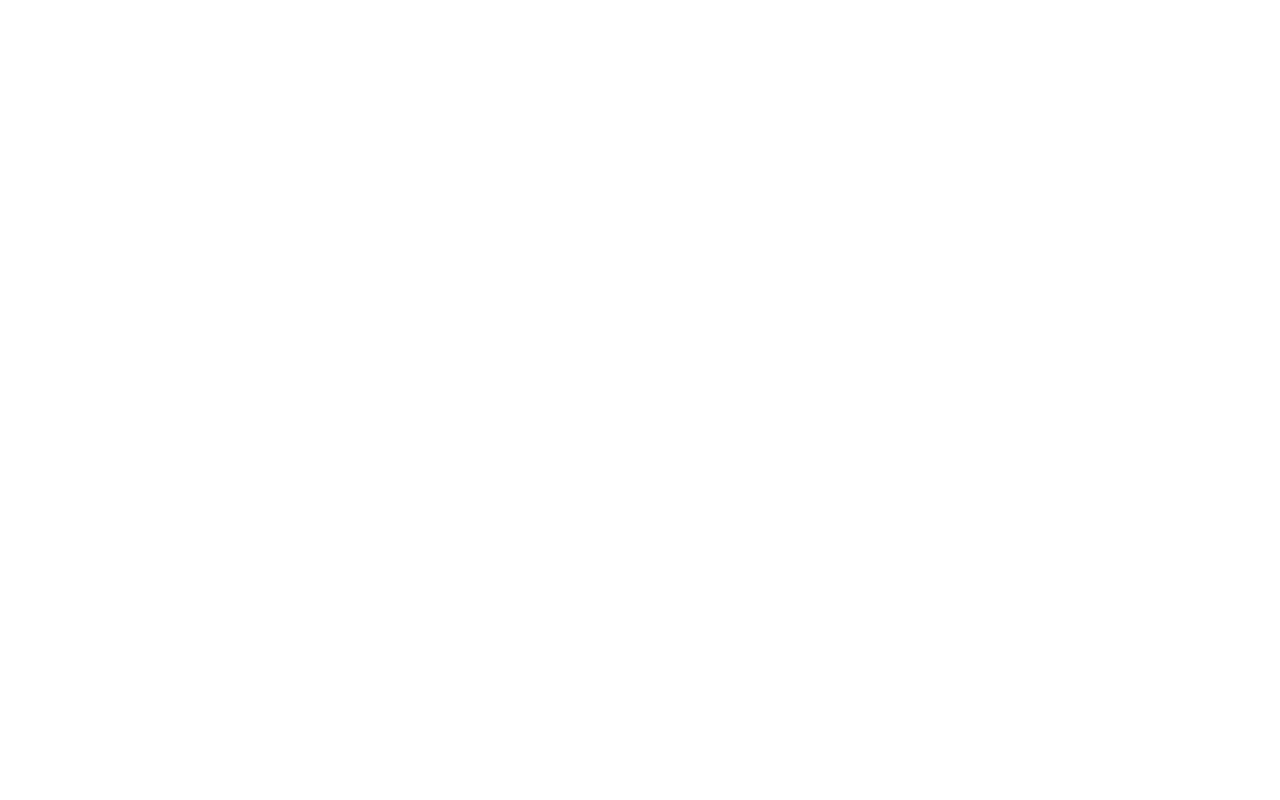
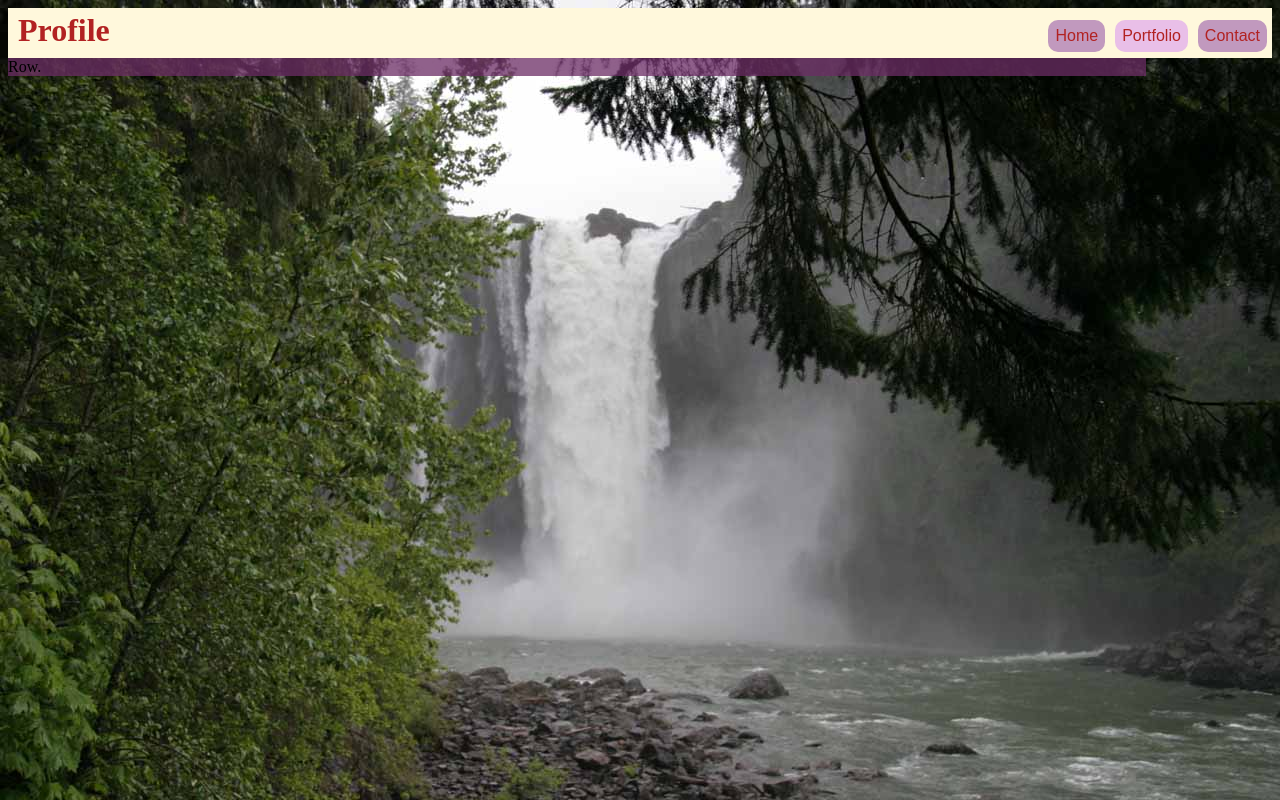
Before and after one commit to Geno1131993/Portfolio.github.io, a plain HTML site: page profile.html in a window 1280 px wide. Drawn offline with Linux system fonts and the light colour scheme.

Commit message:
Added limited functionality to index buttons, added profile page.

```diff
--- a/assets/css/index/buttons.css
+++ b/assets/css/index/buttons.css
@@ -1,6 +1,6 @@
 /*
     Danielle Smith
-    buttons.css -- stylesheet to manipulate buttons
+    buttons.css -- stylesheet to manipulate appearance of buttons
 */
 
 
--- a/assets/css/index/style.css
+++ b/assets/css/index/style.css
@@ -2,8 +2,6 @@
     Danielle Smith
     style.css -- stylesheet to manipulate colors, images, and fonts of page
 */
-
-
 
 
 *{
@@ -19,6 +17,7 @@
     padding: 7px;
     margin: 5px;
     margin-top: 8px;
+    border-radius: 10px;
 }
 
 
@@ -27,7 +26,7 @@
     width: 30%;
     margin: 15px;
     background-color: rgba(188, 143, 143, .75);
-
+    border-radius: 10px;
 }
 
 .text{
@@ -41,7 +40,7 @@
     font-size: 16px;
     line-height: 26px;
     color: rgba(139, 0, 0, 1);
-
+    border-radius: 10px;
 }
 
 
--- a/assets/css/portfolio/float.css
+++ b/assets/css/portfolio/float.css
@@ -0,0 +1,14 @@
+*{
+    box-sizing: border-box;
+}
+
+
+.right{
+    float:right;
+}
+
+
+.left{
+    float:left;
+    margin:0;
+}
--- a/assets/css/profile/buttons.css
+++ b/assets/css/profile/buttons.css
@@ -0,0 +1,43 @@
+/*
+    Danielle Smith
+    buttons.css -- stylesheet to manipulate appearance of buttons
+*/
+
+#index:hover{
+    background-color: rgba(32, 178, 170, 1);
+}
+
+
+#index:active{
+    background-color: rgba(0, 128, 128, 1);
+}
+
+
+#index:focus{
+    background-color: rgba(32, 178, 170, 1);
+}
+
+
+#portfolio:hover{
+    background-color: rgba(102, 205, 170, 1);
+}
+
+#portfolio:active{
+    background-color: rgba(60, 179, 113, 1);
+}
+
+#portfolio:focus{
+    background-color: rgba(32, 178, 170, 1);
+}
+
+#contact:hover{
+    background-color: rgba(32, 178, 170, 1);
+}
+
+#contact:active{
+    background-color: rgba(0, 128, 128, 1);
+}
+
+#contact:focus{
+    background-color: rgba(32, 178, 170, 1);
+}
--- a/assets/css/profile/float.css
+++ b/assets/css/profile/float.css
@@ -0,0 +1,22 @@
+/*
+    Danielle Smith
+    float.css -- stylesheet to manipulate float for the profile page
+*/
+
+
+
+
+*{
+    box-sizing: border-box;
+}
+
+
+.right{
+    float: right;
+}
+
+
+.left{
+    float: left;
+    margin: 0;
+}
--- a/assets/css/profile/style.css
+++ b/assets/css/profile/style.css
@@ -0,0 +1,65 @@
+/*
+    Danielle Smith
+    style.css -- stylesheet to manipulate colors, images, and fonts of profile page.
+*/
+
+*{
+    box-sizing: border-box;
+}
+
+
+
+body{
+    background-image: url("../../images/snoqualmie.jpg");
+    background-repeat: no-repeat;
+    background-position: right top;
+    background-attachment: scroll;
+    background-size: 100%;
+}
+
+
+
+.button{
+    font-family: Arial, Helvetica, sans-serif;
+    font-size: 16px;
+    color: rgba(178, 34, 34, 1);
+    text-align: center;
+    padding: 7px;
+    margin: 5px;
+    margin-top: 8px;
+    border-radius: 10px;
+
+}
+
+.box{
+    width: 90%;
+    background-color: rgba(107, 45, 101, .75);
+    margin: 0 auto;
+
+}
+
+
+#header{
+    background-color: rgba(255, 248, 220, 1);
+    width: 100%;
+    height: 50px;
+    color: rgba(178, 34, 34, 1);
+    padding-left: 10px;
+    padding-top: 4px;
+}
+
+
+
+#index{
+    background-color: rgba(193, 153, 190, 1);
+}
+
+
+#portfolio{
+    background-color: rgba(233, 191, 232, 1);
+}
+
+
+#contact{
+    background-color: rgba(193, 153, 190, 1);
+}
--- a/index.html
+++ b/index.html
@@ -12,6 +12,7 @@
 <!DOCTYPE html>
 
 <html lang = "en-us">
+    <script src="https://cdnjs.cloudflare.com/ajax/libs/jquery/3.2.1/jquery.min.js"></script>
 
     <link rel = "stylesheet" type = "text/css" href = "assets/css/index/float.css">
 
@@ -107,11 +108,14 @@
                         As a recent graduate of community college, I'm just getting my feet wet in the world of professional programming. I have a broad foundation in the basics, though I'm still learning to apply what I've learned in college to the workplace, and in practical, useful applications. Visit my profile page to learn more about where I've come from, and where I'm going!
                     </p>
                 </div>
+
+
             </div>
 
 
         </div>
 
+        <script src = "./assets/script/index/script.js"> </script>
 
 
 
--- a/profile.html
+++ b/profile.html
@@ -0,0 +1,76 @@
+<!--
+    Danielle Smith
+    profile.html -- Personal information/mini biography about my background
+
+
+-->
+
+
+<!DOCTYPE html>
+    <html lang = "en-us">
+
+    <link rel = "stylesheet" type = "text/css" href = "assets/css/profile/float.css">
+    <link rel = "stylesheet" type = "text/css" href = "assets/css/profile/style.css">
+    <link rel = "stylesheet" type = "text/css" href = "assets/css/profile/buttons.css">
+
+    <head>
+        <title>
+        Profile
+        </title>
+    </head>
+
+
+
+    <body>
+        <div id = "header">
+
+
+            <h1 class = "left"> Profile </h1>
+
+
+
+            <!--
+                Button link leading to contact info page
+            -->
+
+            <div id = "contact" class = "right button">
+                Contact
+            </div>
+
+
+
+            <!--
+                Button link leading to portfolio page
+            -->
+            <div id = "portfolio" class = "right button">
+                Portfolio
+            </div>
+
+
+
+            <!--
+                Button link leading to index/home page
+            -->
+
+            <div id = "index" class = "right button">
+                Home
+            </div>
+
+
+
+        </div>
+
+
+
+        <div class = "row">
+            <div id = "splashBox" class = "col-md-12 left box">
+            Row.
+
+
+
+            </div>
+        </div>
+
+    </body>
+
+</hmtl>
```
Also changed, not shown: assets/script/index/script.js (added, +29 -0 lines), assets/images/la_push.jpeg (added), assets/images/la_push.jpg (added), assets/images/snoqualmie.jpg (added), assets/script/contact/script.js (added), assets/script/portfolio/script.js (added), assets/script/profile/script.js (added).
